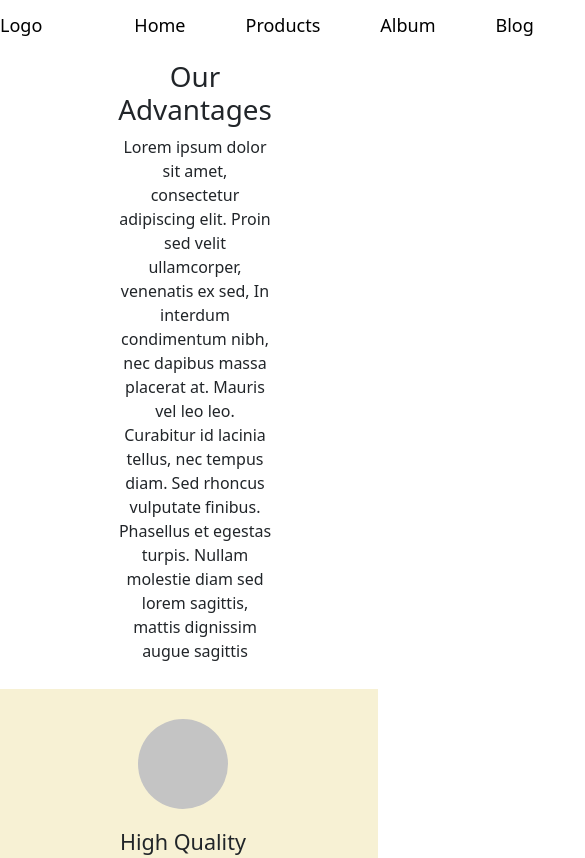
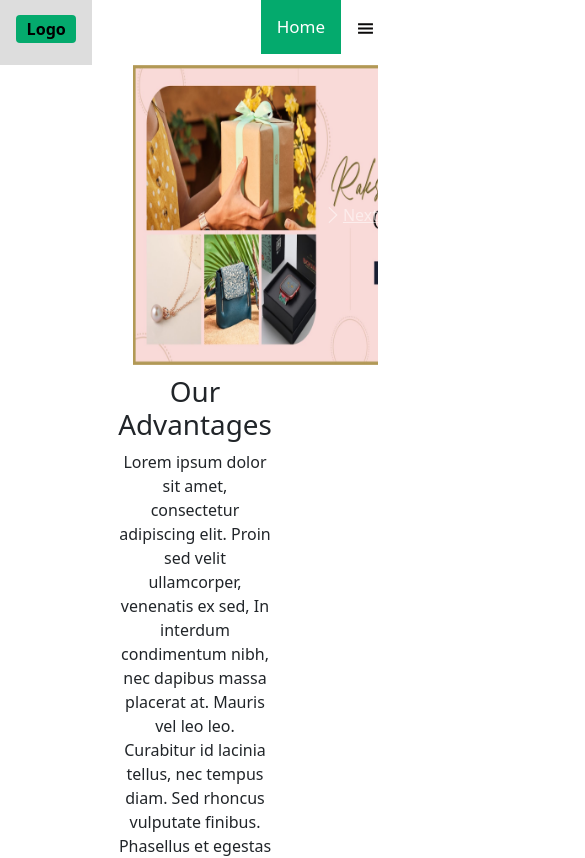
Before and after one commit to megha-n-bodke/shopping-cart, a React (Create React App) app: page / in a window 390 px wide. Shown: the top 858 px of the page, 585 px wide, since content can reach past the window. Built offline with nearby package versions, Linux system fonts and the light colour scheme; no server answers.

Commit message:
HeaderFormat

```diff
--- a/src/Components/Header/Header.jsx
+++ b/src/Components/Header/Header.jsx
@@ -21,9 +21,35 @@ import Blog from '../../pages/blog/Blog';
 
 const Header = () => {
     const [hmbgicon, sethmbgIcon] = useState(false);
+    let headertype = "topnav";
+    const [toggleCls, settoggleCls] = useState(true);
+
+
     return (
         <>
                     <Router>
+
+    <div className={toggleCls === true?"topnav":"topnav responsive"} id="myTopnav">
+    <Link to="/"><h4><span class="badge badge-secondary" style={{color:"black", backgroundColor:"#04AA6D"}}>Logo</span></h4></Link>
+  <div className="topnav-right">
+  <Link to="/" className="active">Home</Link>
+  <Link to="/products">Products</Link>
+  <Link to="/albums">Album</Link>
+  <Link to="/blog">Blog</Link>
+  <Link to="/my-cart">
+      <AiOutlineShoppingCart />
+  </Link>
+  <Link to="/my-wish-list">Wishlist</Link>
+  <a className="icon" onClick={()=>{settoggleCls(!toggleCls)}}>
+    <i className="fa fa-bars"></i>
+    <GiHamburgerMenu/>
+  </a>
+
+  </div>
+
+</div>
+
+{/*
             <div className="headerContainer">
                 <div className = "logo">Logo</div>
                 <div className="menuLink">
@@ -58,7 +84,7 @@ const Header = () => {
                         </div>
                     </ul>
                 </div>
-            </div>
+            </div> */}
 
             {/* {/* <Router>
             <div className="HeaderContainer">
--- a/src/Components/Header/Utils.css
+++ b/src/Components/Header/Utils.css
@@ -16,6 +16,70 @@
 .logo{
     font-size: 18px;
 }
+
+/* Add a black background color to the top navigation */
+.topnav {
+
+    overflow: hidden;
+  }
+
+
+  /* Right-aligned section inside the top navigation */
+.topnav-right {
+  float: right;
+}
+
+  /* Style the links inside the navigation bar */
+  .topnav a {
+    float: left;
+    display: block;
+    color: #0a0909;
+    text-align: center;
+    padding: 14px 16px;
+    text-decoration: none;
+    font-size: 17px;
+  }
+
+  /* Change the color of links on hover */
+  .topnav a:hover {
+    background-color: #ddd;
+    color: black;
+  }
+
+  /* Add an active class to highlight the current page */
+  .topnav a.active {
+    background-color: #04AA6D;
+    color: white;
+  }
+
+  /* Hide the link that should open and close the topnav on small screens */
+  .topnav .icon {
+    display: none;
+  }
+
+  /* When the screen is less than 600 pixels wide, hide all links, except for the first one ("Home"). Show the link that contains should open and close the topnav (.icon) */
+@media screen and (max-width: 600px) {
+    .topnav a:not(:first-child) {display: none;}
+    .topnav a.icon {
+      float: right;
+      display: block;
+    }
+  }
+
+  /* The "responsive" class is added to the topnav with JavaScript when the user clicks on the icon. This class makes the topnav look good on small screens (display the links vertically instead of horizontally) */
+  @media screen and (max-width: 600px) {
+    .topnav.responsive {position: relative;}
+    .topnav.responsive a.icon {
+      position: absolute;
+      right: 0;
+      top: 0;
+    }
+    .topnav.responsive a {
+      float: none;
+      display: block;
+      text-align: left;
+    }
+  }
 
 .menuLink ul{
     height:20px;
--- a/src/Components/HomePageEssentials/ImageSlider.jsx
+++ b/src/Components/HomePageEssentials/ImageSlider.jsx
@@ -11,7 +11,7 @@ const ImageSlider = () => {
    <>
     <div className='container-fluid' >
 
-                         {/* <Carousel>
+                          <Carousel>
                          <Carousel.Item style={{'height':"300px"}} >
 
                          <img style={{'height':"300px"}}
@@ -53,27 +53,28 @@ const ImageSlider = () => {
 
 
 
-</Carousel> */}
-<div id="carouselExampleCaptions" class="carousel slide" data-ride="carousel">
-  <ol class="carousel-indicators">
-    <li data-target="#carouselExampleCaptions" data-slide-to="0" class="active"></li>
+</Carousel>
+</div>
+{/* <div id="carouselExampleCaptions" className="carousel slide" data-ride="carousel">
+  <ol className="carousel-indicators">
+    <li data-target="#carouselExampleCaptions" data-slide-to="0" className="active"></li>
     <li data-target="#carouselExampleCaptions" data-slide-to="1"></li>
     <li data-target="#carouselExampleCaptions" data-slide-to="2"></li>
   </ol>
-  <div class="carousel-inner">
+  <div className="carousel-inner">
 
-  <a class="carousel-control-prev" href="#carouselExampleCaptions" role="button" data-slide="prev">
-    <span class="carousel-control-prev-icon" aria-hidden="true"></span>
-    <span class="sr-only">Previous</span>
+  <a className="carousel-control-prev" href="#carouselExampleCaptions" role="button" data-slide="prev">
+    <span className="carousel-control-prev-icon" aria-hidden="true"></span>
+    <span className="sr-only">Previous</span>
   </a>
-  <a class="carousel-control-next" href="#carouselExampleCaptions" role="button" data-slide="next">
-    <span class="carousel-control-next-icon" aria-hidden="true"></span>
-    <span class="sr-only">Next</span>
+  <a className="carousel-control-next" href="#carouselExampleCaptions" role="button" data-slide="next">
+    <span className="carousel-control-next-icon" aria-hidden="true"></span>
+    <span className="sr-only">Next</span>
   </a>
 </div>
 </div>
 
-    </div>
+    </div> */}
     </>
     );
 }
```
